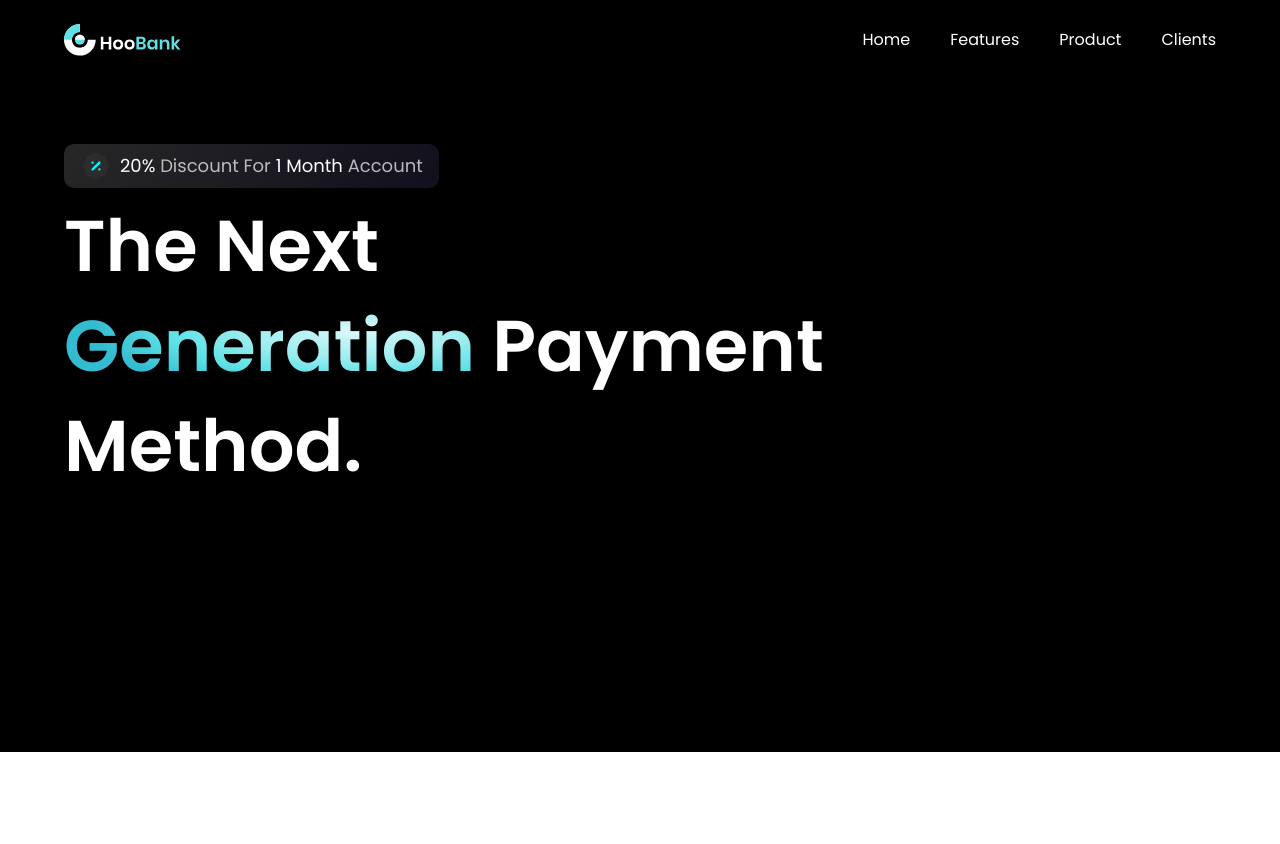
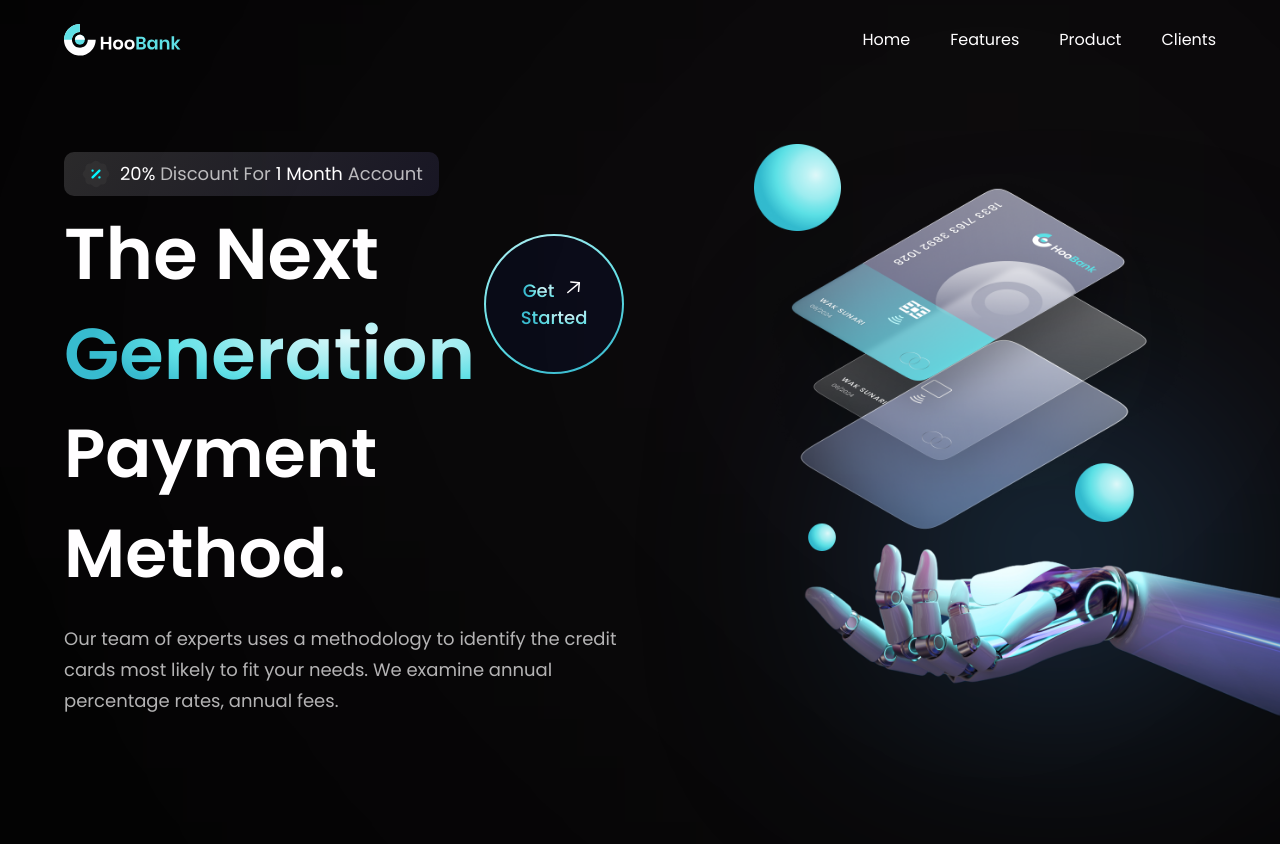
Before and after one commit to Brockkcc/bank_modern_app, a React (Vite) app: page / in a window 1280 px wide. Shown: the top 844 px of the page. Before the commit the page ends 800 px from the top, so only its background shows below. Built offline with nearby package versions, Linux system fonts and the light colour scheme.

Commit message:
Hero section complete/Get started component add.
Hero section complete. Gradient and robot image added. Get started component complete. Image added.

```diff
--- a/src/components/GetStarted.jsx
+++ b/src/components/GetStarted.jsx
@@ -1,9 +1,21 @@
-import React from 'react'
+import styles from "../style"
+import { arrowUp } from "../assets"
 
-const GetStarted = () => {
-  return (
-    <div>GetStarted</div>
+const GetStarted = () => (
+    <div className={`${styles.flexCenter} w-[140px] h-[140px] rounded-full bg-blue-gradient p-[2px] cursor-pointer transform transition duration-500 hover:scale-110`}>
+        <div className={`${styles.flexCenter} flex-col bg-primary w-[100%] h-[100%] rounded-full`}>
+          <div className={`${styles.flexStart} flex-row`}>
+            <p className="font-poppins font-medium text-[18px] leading-[23-px] mr-2">
+              <span className="text-gradient">Get</span>
+            </p>
+            <img src={arrowUp} alt="arrow" className="w-[23px] h-[23px] object-contain" />
+          </div>
+            <p className="font-poppins font-medium text-[18px] leading-[23-px]">
+              <span className="text-gradient">Started</span>
+            </p>
+        </div>
+    </div>
   )
-}
+
 
 export default GetStarted
--- a/src/components/Hero.jsx
+++ b/src/components/Hero.jsx
@@ -3,10 +3,10 @@ import { discount, robot } from '../assets';
 import GetStarted from './GetStarted';
 
 const Hero = () =>  (
-    <section id="home" className={`flex md:flew-row felx-col ${styles.paddingY}`} >
+    <section id="home" className={`flex md:flex-row flex-col ${styles.paddingY}`} >
       <div className={`flex-1 ${styles.flexStart}
       flex-col xl:px-0 sm:px-16 px-6`}>
-        <div className="flex flex-row items-center py-[6px] px-4 bg-discount-gradient rounded-[10px] mb-2">
+        <div className="flex flex-row items-center py-[6px] px-4 bg-discount-gradient rounded-[10px] mb-2 cursor-pointer transform transition duration-500 hover:scale-110">
           <img src={discount} alt="discount" className="w-[32px] h-[32px]"/>
           <p className={`${styles.paragraph} ml-2`}>
             <span className="text-white">20%</span> Discount For {" "}
@@ -14,17 +14,31 @@ const Hero = () =>  (
           </p>
         </div>
 
-        <div className="flex felx-row justify-between items-center w-full">
+        <div className="flex flex-row justify-between items-center w-full">
           <h1 className="flex-1 font-poppins font-semibold ss:text-[72px] text-[52px] text-white ss:leading-[100px] leading-[75px]">
           The Next <br className="sm:block hidden" /> {" "}
-          <span className="text-gradient">Generation</span> {" "}
-          Payment Method.
+            <span className="text-gradient">Generation</span> {" "}
           </h1>
           <div className="ss:flex hidden md:mr-4 mr-0">
-           <GetStarted />
+            <GetStarted />
           </div>
+        </div>
+          <h1 className="font-poppins font-semibold ss:text-[68px] text-[52px] text-white ss:leading-[100px] leading-[75px] w-full">Payment Method.
+          </h1>
+          <p className={`${styles.paragraph} max-w-[470] mt-5`}>Our team of experts uses a methodology to identify the credit cards most likely to fit your needs.
+          We examine annual percentage rates, annual fees.
+          </p>
+      </div>
 
-        </div>
+      <div className={`flex-1 flex ${styles.flexCenter} md:my-0 my-10 relative`}>
+        <img src={robot} alt="billing" className="w-[100%] h-[100%] relative z-[5]" />
+
+        <div className="absolute z-[0] w-[40%] h-[35%] top-0 pink__gradient" />
+        <div className="absolute z-[1] w-[80%] h-[80%] rounded-full bottom-40 white__gradient" />
+        <div className="absolute z-[0] w-[50%] h-[50%] right-20 bottom-20 blue__gradient" />
+      </div>
+      <div className={`ss:hidden ${styles.flexCenter}`}>
+        <GetStarted />
       </div>
     </section>
   )
--- a/src/components/Navbar.jsx
+++ b/src/components/Navbar.jsx
@@ -18,7 +18,7 @@ const Navbar = () => {
         ))}
       </ul>
 
-      <div className="sm:hidden flex flex-1 justify-end items-center">
+      <div className="sm:hidden flex flex-1 justify-end items-center cursor-pointer">
         <img
           src={ toggle ? close : menu}
           alt="menu"
@@ -28,7 +28,7 @@ const Navbar = () => {
 
         <div
           className={`${toggle ? 'flex' : 'hidden'}
-          p-6 bg-black-gradient absolute top-20 right-0 mx-4 my-2 min-w-[140px] rounded-xl sidebar`}
+          p-6 bg-black-gradient absolute top-20 right-0 mx-4 my-2 min-w-[140px] rounded-xl sidebar cursor-pointer`}
         >
         <ul className="list-none flex flex-col justify-end items-center flex-1">
           {navLinks.map((nav, index) => (
```
